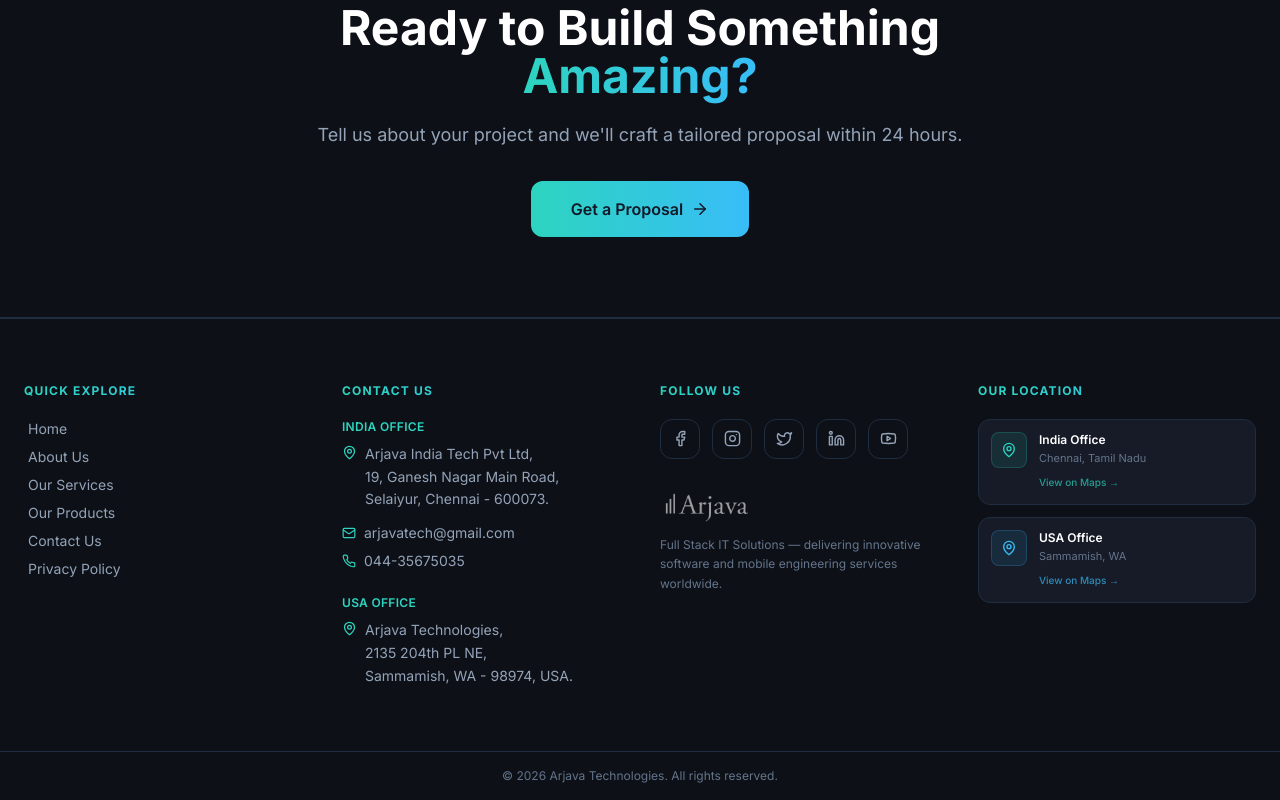
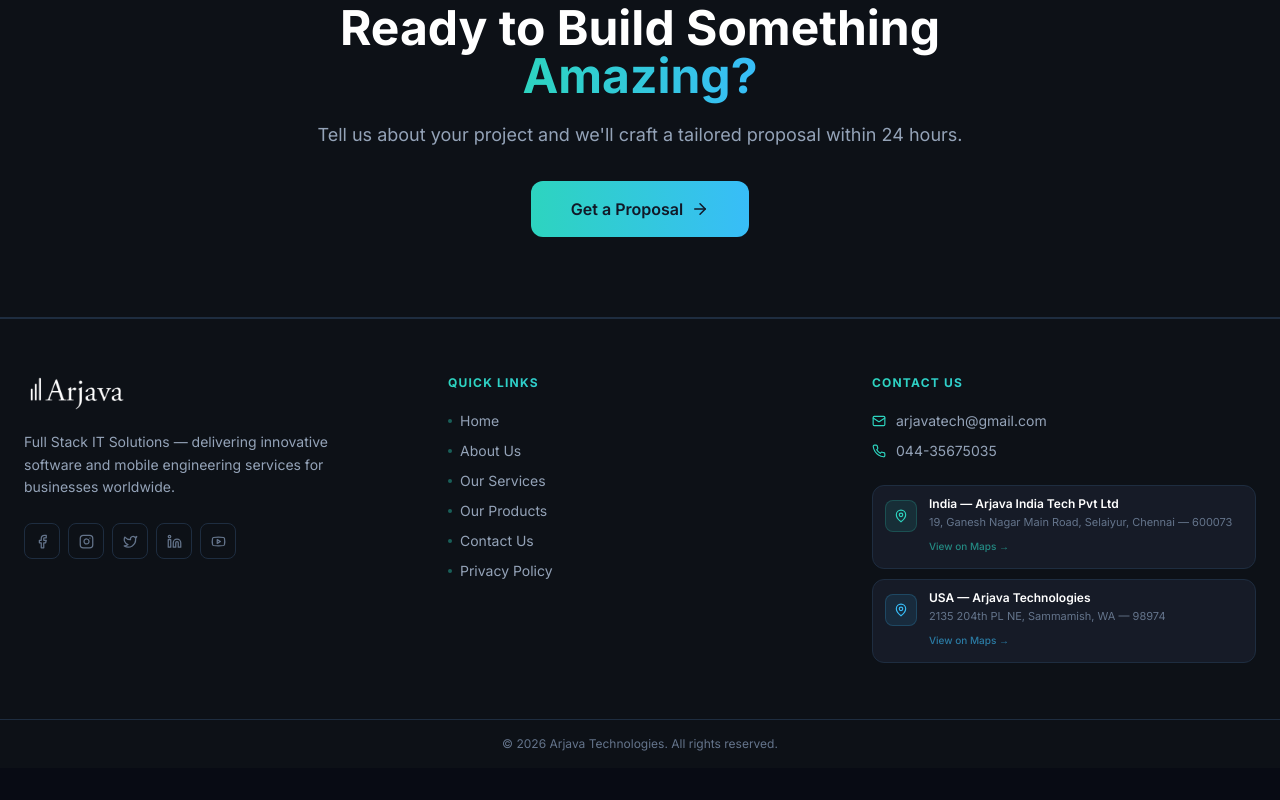
Before and after one commit to arjavatech/arjava-web, a React (Vite) app: page / in a window 1280 px wide. Shown: the part 4064-4864 px from the top of the page. After the commit the page ends 4832 px from the top, so only its background shows below. Built offline with nearby package versions, Linux system fonts and the light colour scheme; the HTML template or start-up script is replaced by a standard one.

Commit message:
Footer Alignment fixes

```diff
--- a/src/components/layout/Footer.tsx
+++ b/src/components/layout/Footer.tsx
@@ -3,11 +3,11 @@
 import { MapPin, Mail, Phone, Facebook, Instagram, Twitter, Linkedin, Youtube } from 'lucide-react'
 
 const QUICK_LINKS = [
-  { label: 'Home',           to: '/' },
-  { label: 'About Us',       to: '/about' },
-  { label: 'Our Services',   to: '/services' },
-  { label: 'Our Products',   to: '/products' },
-  { label: 'Contact Us',     to: '/contact' },
+  { label: 'Home',         to: '/' },
+  { label: 'About Us',     to: '/about' },
+  { label: 'Our Services', to: '/services' },
+  { label: 'Our Products', to: '/products' },
+  { label: 'Contact Us',   to: '/contact' },
   { label: 'Privacy Policy', to: '/privacy-policy' },
 ]
 
@@ -19,16 +19,31 @@
   { name: 'YouTube',   href: '#', Icon: Youtube   },
 ]
 
+const OFFICES = [
+  {
+    label: 'India',
+    company: 'Arjava India Tech Pvt Ltd',
+    address: '19, Ganesh Nagar Main Road, Selaiyur, Chennai — 600073',
+    mapsUrl: 'https://www.google.com/maps/search/19,+Ganesh+Nagar+Main+Road,+Selaiyur,+Chennai+600073',
+    color: 'teal' as const,
+  },
+  {
+    label: 'USA',
+    company: 'Arjava Technologies',
+    address: '2135 204th PL NE, Sammamish, WA — 98974',
+    mapsUrl: 'https://www.google.com/maps/search/2135+204th+PL+NE,+Sammamish,+WA+98974',
+    color: 'sky' as const,
+  },
+]
+
 const containerVariants = {
   hidden: {},
-  show: {
-    transition: { staggerChildren: 0.1 },
-  },
+  show: { transition: { staggerChildren: 0.1 } },
 }
 
 const colVariants = {
-  hidden: { opacity: 0, y: 24 },
-  show:   { opacity: 1, y: 0, transition: { duration: 0.6, ease: [0.22, 1, 0.36, 1] } },
+  hidden: { opacity: 0, y: 20 },
+  show:   { opacity: 1, y: 0, transition: { duration: 0.55, ease: [0.22, 1, 0.36, 1] } },
 }
 
 export default function Footer() {
@@ -39,78 +54,25 @@
         initial="hidden"
         whileInView="show"
         viewport={{ once: true, margin: '-60px' }}
-        className="container mx-auto px-6 py-16 grid grid-cols-1 sm:grid-cols-2 lg:grid-cols-4 gap-10"
+        className="container mx-auto px-6 py-14 grid grid-cols-1 md:grid-cols-3 gap-10"
       >
 
-        {/* Quick Explore */}
-        <motion.div variants={colVariants}>
-          <h6 className="gradient-text text-xs font-bold uppercase tracking-widest mb-5">
-            Quick Explore
-          </h6>
-          <ul className="space-y-2">
-            {QUICK_LINKS.map((link) => (
-              <li key={link.to}>
-                <Link
-                  to={link.to}
-                  className="group flex items-center gap-1 text-sm text-slate-400 hover:text-teal-400 transition-colors duration-200"
-                >
-                  <span className="inline-block w-0 group-hover:w-2 overflow-hidden transition-all duration-200 text-teal-400">›</span>
-                  {link.label}
+        {/* ── Col 1: Brand ─────────────────────────────────────── */}
+        <motion.div variants={colVariants} className="flex flex-col gap-5">
+          <Link to="/" className="inline-block">
+            <img
+              src="/image/Arjava Logo.png"
+              alt="Arjava Technologies"
+              className="h-9 w-auto object-contain brightness-0 invert"
+            />
           </Link>
-              </li>
-            ))}
-          </ul>
-        </motion.div>
+          <p className="text-slate-400 text-sm leading-relaxed max-w-xs">
+            Full Stack IT Solutions — delivering innovative software and mobile
+            engineering services for businesses worldwide.
+          </p>
 
-        {/* Contact Us */}
-        <motion.div variants={colVariants}>
-          <h6 className="gradient-text text-xs font-bold uppercase tracking-widest mb-5">
-            Contact Us
-          </h6>
-
-          {/* India */}
-          <p className="text-teal-400 text-xs font-semibold uppercase tracking-wide mb-2">
-            India Office
-          </p>
-          <div className="flex items-start gap-2 mb-3">
-            <MapPin size={15} className="text-teal-400 flex-shrink-0 mt-0.5" />
-            <address className="not-italic text-sm text-slate-400 leading-relaxed">
-              Arjava India Tech Pvt Ltd,<br />
-              19, Ganesh Nagar Main Road,<br />
-              Selaiyur, Chennai - 600073.
-            </address>
-          </div>
-          <div className="flex items-center gap-2 mb-2">
-            <Mail size={14} className="text-teal-400 flex-shrink-0" />
-            <a href="mailto:arjavatech@gmail.com" className="text-sm text-slate-400 hover:text-teal-400 transition-colors">
-              arjavatech@gmail.com
-            </a>
-          </div>
-          <div className="flex items-center gap-2 mb-6">
-            <Phone size={14} className="text-teal-400 flex-shrink-0" />
-            <span className="text-sm text-slate-400">044-35675035</span>
-          </div>
-
-          {/* USA */}
-          <p className="text-teal-400 text-xs font-semibold uppercase tracking-wide mb-2">
-            USA Office
-          </p>
-          <div className="flex items-start gap-2">
-            <MapPin size={15} className="text-teal-400 flex-shrink-0 mt-0.5" />
-            <address className="not-italic text-sm text-slate-400 leading-relaxed">
-              Arjava Technologies,<br />
-              2135 204th PL NE,<br />
-              Sammamish, WA - 98974, USA.
-            </address>
-          </div>
-        </motion.div>
-
-        {/* Social Media */}
-        <motion.div variants={colVariants}>
-          <h6 className="gradient-text text-xs font-bold uppercase tracking-widest mb-5">
-            Follow Us
-          </h6>
-          <div className="flex flex-wrap gap-3">
+          {/* Social icons */}
+          <div className="flex flex-wrap gap-2 mt-1">
             {SOCIAL_LINKS.map(({ name, href, Icon }) => (
               <motion.a
                 key={name}
@@ -120,73 +82,94 @@
                 title={name}
                 whileHover={{ scale: 1.1 }}
                 whileTap={{ scale: 0.94 }}
-                className="w-10 h-10 rounded-xl border border-dark-line text-slate-400
+                className="w-9 h-9 rounded-lg border border-dark-line text-slate-500
                            flex items-center justify-center
-                           hover:border-teal-400/50 hover:text-teal-400 hover:bg-teal-400/10
+                           hover:border-teal-400/50 hover:text-teal-400 hover:bg-teal-400/8
                            transition-colors duration-200"
               >
-                <Icon size={17} />
+                <Icon size={15} />
               </motion.a>
             ))}
           </div>
-
-          {/* Brand blurb */}
-          <div className="mt-8">
-            <img
-              src="/image/Arjava Logo.png"
-              alt="Arjava"
-              className="h-8 w-auto object-contain brightness-0 invert mb-3 opacity-60"
-            />
-            <p className="text-xs text-slate-500 leading-relaxed">
-              Full Stack IT Solutions — delivering innovative software and mobile engineering services worldwide.
-            </p>
-          </div>
         </motion.div>
 
-        {/* Location */}
+        {/* ── Col 2: Quick Links ───────────────────────────────── */}
         <motion.div variants={colVariants}>
           <h6 className="gradient-text text-xs font-bold uppercase tracking-widest mb-5">
-            Our Location
+            Quick Links
+          </h6>
+          <ul className="space-y-2.5">
+            {QUICK_LINKS.map((link) => (
+              <li key={link.to}>
+                <Link
+                  to={link.to}
+                  className="group flex items-center gap-2 text-sm text-slate-400 hover:text-teal-400 transition-colors duration-200"
+                >
+                  <span className="w-1 h-1 rounded-full bg-teal-400/40 group-hover:bg-teal-400 transition-colors duration-200 flex-shrink-0" />
+                  {link.label}
+                </Link>
+              </li>
+            ))}
+          </ul>
+        </motion.div>
+
+        {/* ── Col 3: Contact & Offices ─────────────────────────── */}
+        <motion.div variants={colVariants}>
+          <h6 className="gradient-text text-xs font-bold uppercase tracking-widest mb-5">
+            Contact Us
           </h6>
 
-          <div className="space-y-3">
-            {/* India */}
+          {/* Email & Phone */}
+          <div className="space-y-2.5 mb-6">
             <a
-              href="https://www.google.com/maps/search/19,+Ganesh+Nagar+Main+Road,+Selaiyur,+Chennai+600073"
+              href="mailto:arjavatech@gmail.com"
+              className="flex items-center gap-2.5 text-sm text-slate-400 hover:text-teal-400 transition-colors duration-200 group"
+            >
+              <Mail size={14} className="text-teal-400 flex-shrink-0" />
+              arjavatech@gmail.com
+            </a>
+            <div className="flex items-center gap-2.5 text-sm text-slate-400">
+              <Phone size={14} className="text-teal-400 flex-shrink-0" />
+              044-35675035
+            </div>
+          </div>
+
+          {/* Office location cards */}
+          <div className="space-y-2.5">
+            {OFFICES.map((office) => (
+              <a
+                key={office.label}
+                href={office.mapsUrl}
                 target="_blank"
                 rel="noopener noreferrer"
-              className="group flex items-start gap-3 p-3 rounded-xl border border-dark-line bg-dark-card hover:border-teal-400/40 hover:bg-teal-400/5 transition-all duration-200"
+                className={`group flex items-start gap-3 p-3 rounded-xl border bg-dark-card transition-all duration-200
+                  ${office.color === 'teal'
+                    ? 'border-dark-line hover:border-teal-400/35 hover:bg-teal-400/5'
+                    : 'border-dark-line hover:border-sky-400/35 hover:bg-sky-400/5'
+                  }`}
               >
-              <div className="w-9 h-9 rounded-lg bg-teal-400/10 border border-teal-400/20 flex items-center justify-center flex-shrink-0 group-hover:bg-teal-400/20 transition-colors duration-200">
-                <MapPin size={16} className="text-teal-400" />
+                <div className={`w-8 h-8 rounded-lg flex items-center justify-center flex-shrink-0 mt-0.5 transition-colors duration-200
+                  ${office.color === 'teal'
+                    ? 'bg-teal-400/10 border border-teal-400/20 group-hover:bg-teal-400/20'
+                    : 'bg-sky-400/10 border border-sky-400/20 group-hover:bg-sky-400/20'
+                  }`}>
+                  <MapPin size={14} className={office.color === 'teal' ? 'text-teal-400' : 'text-sky-400'} />
                 </div>
-              <div className="min-w-0">
-                <p className="text-white text-xs font-semibold mb-0.5">India Office</p>
-                <p className="text-slate-500 text-[11px] leading-relaxed">Chennai, Tamil Nadu</p>
-                <span className="inline-flex items-center gap-1 text-teal-400/70 text-[10px] font-medium mt-1 group-hover:text-teal-400 transition-colors">
+                <div>
+                  <p className="text-white text-xs font-semibold leading-none mb-1">
+                    {office.label} — {office.company}
+                  </p>
+                  <p className="text-slate-500 text-[11px] leading-relaxed">{office.address}</p>
+                  <span className={`inline-block text-[10px] font-medium mt-1 transition-colors duration-200
+                    ${office.color === 'teal'
+                      ? 'text-teal-400/60 group-hover:text-teal-400'
+                      : 'text-sky-400/60 group-hover:text-sky-400'
+                    }`}>
                     View on Maps →
                   </span>
                 </div>
               </a>
-
-            {/* USA */}
-            <a
-              href="https://www.google.com/maps/search/2135+204th+PL+NE,+Sammamish,+WA+98974"
-              target="_blank"
-              rel="noopener noreferrer"
-              className="group flex items-start gap-3 p-3 rounded-xl border border-dark-line bg-dark-card hover:border-sky-400/40 hover:bg-sky-400/5 transition-all duration-200"
-            >
-              <div className="w-9 h-9 rounded-lg bg-sky-400/10 border border-sky-400/20 flex items-center justify-center flex-shrink-0 group-hover:bg-sky-400/20 transition-colors duration-200">
-                <MapPin size={16} className="text-sky-400" />
-              </div>
-              <div className="min-w-0">
-                <p className="text-white text-xs font-semibold mb-0.5">USA Office</p>
-                <p className="text-slate-500 text-[11px] leading-relaxed">Sammamish, WA</p>
-                <span className="inline-flex items-center gap-1 text-sky-400/70 text-[10px] font-medium mt-1 group-hover:text-sky-400 transition-colors">
-                  View on Maps →
-                </span>
-              </div>
-            </a>
+            ))}
           </div>
         </motion.div>
 
```
Also changed, not shown: 1 other file (tests, documents, lock files or other folders). Lines whose indentation alone changed are shown as unchanged.
